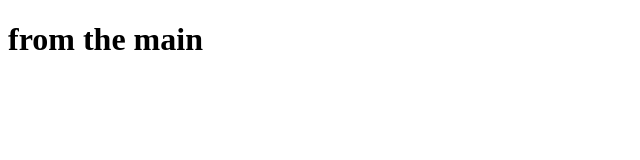
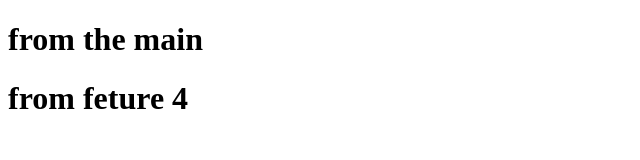
Before and after one commit to Sara-77163/lesson_7_8_branches, a plain HTML site: page index.html in a window 1280 px wide. Shown: the whole page, without its empty margins (0-640 px from the left). Drawn offline with Linux system fonts and the light colour scheme.

Commit message:
add to the html

```diff
--- a/index.html
+++ b/index.html
@@ -8,5 +8,6 @@
 </head>
 <body>
     <h1>from the main</h1>
+    <h1>from feture 4</h1>
 </body>
 </html>
```
